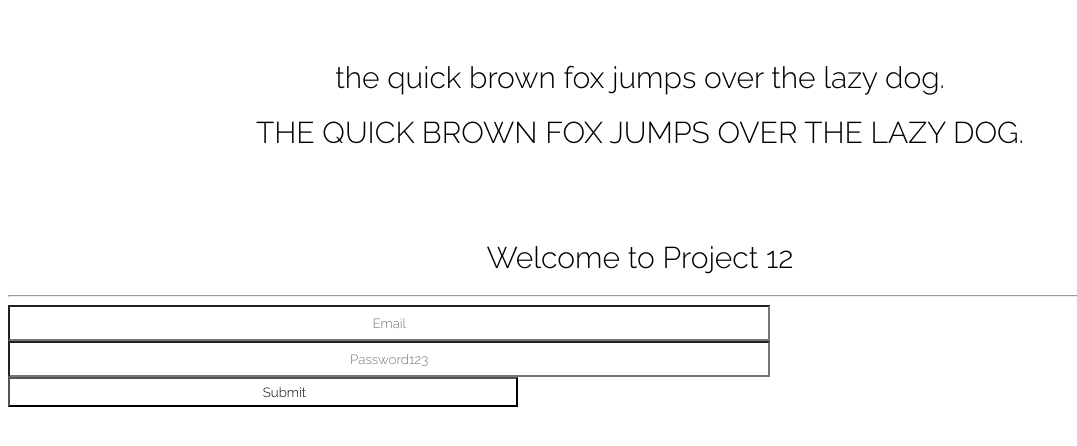
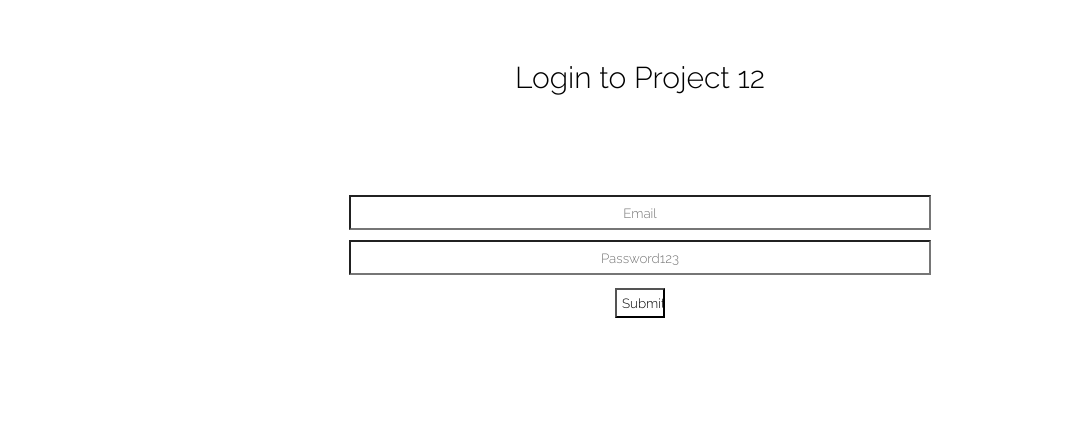
Before and after one commit to SEDAWGS/Project12-Web, a website: page views/index.html in a window 1280 px wide. Shown: the whole page, without its empty margins (0-1077 px from the left). Drawn offline with Linux system fonts and the light colour scheme; files that its build step writes are made by us from their sources.

Commit message:
Updated styles

```diff
--- a/public/css/index.css
+++ b/public/css/index.css
@@ -9,19 +9,33 @@ h1 {
 	text-align: center;
 }
 
-form input {
-	width: 20%;
-	padding-left: 20%;
-	padding-right: 20%;
+form {
+	width: 50%;
+	padding-left: 25%;
+	padding-right: 25%;
 	height: 30px;
+}
+
+input {
+	width: 90%;
+	height: 70%;
+	padding: 5px;
+	margin-top: 10px;
+	text-align: center;
+}
+
+.login {
 	text-align: center;
 }
 
 #submit {
-	width: 20px !important;
+	width: 50px !important;
+	height: 100%;
+	margin: 2%;
+	clear: both;
 }
 
-.garbageContainer {
+.title {
 	padding: 20px;
 	padding-bottom: 50px;
 	margin: 20px;
--- a/views/index.html
+++ b/views/index.html
@@ -6,16 +6,15 @@
 		<link href='css/index.css' rel='stylesheet' type='text/css'>
 	</head>
 	<body>
-		<div class="garbageContainer">
-			<h1>the quick brown fox jumps over the lazy dog.</h1>
-			<h1>THE QUICK BROWN FOX JUMPS OVER THE LAZY DOG.</h1>
+		<div class="title">
+			<h1>Login to Project 12</h1>
 		</div>
-		<h1>Welcome to Project 12</h1>
-		<hr>
-		<form>
-			<input type="email" placeholder="Email" id="user" required/>
-			<input type="password" placeholder= "Password123" id="pass" required/>
-			<input type="submit" id="submit">
-		</form>
+		<div class="login">
+			<form>
+				<input type="email" placeholder="Email" id="user" required/>
+				<input type="password" placeholder= "Password123" id="pass" required/>
+				<input type="submit" id="submit">
+			</form>
+		</div>
 	</body>
 </html>
```
